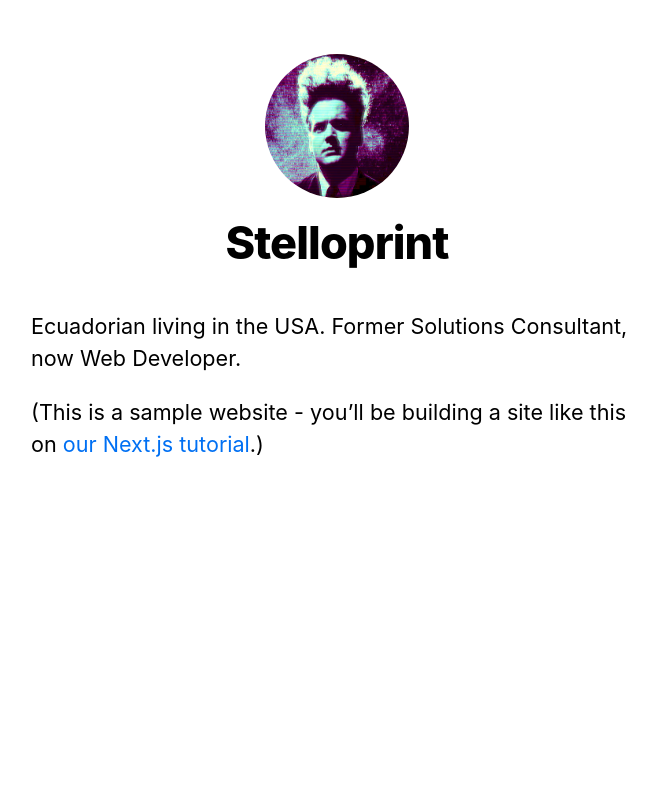
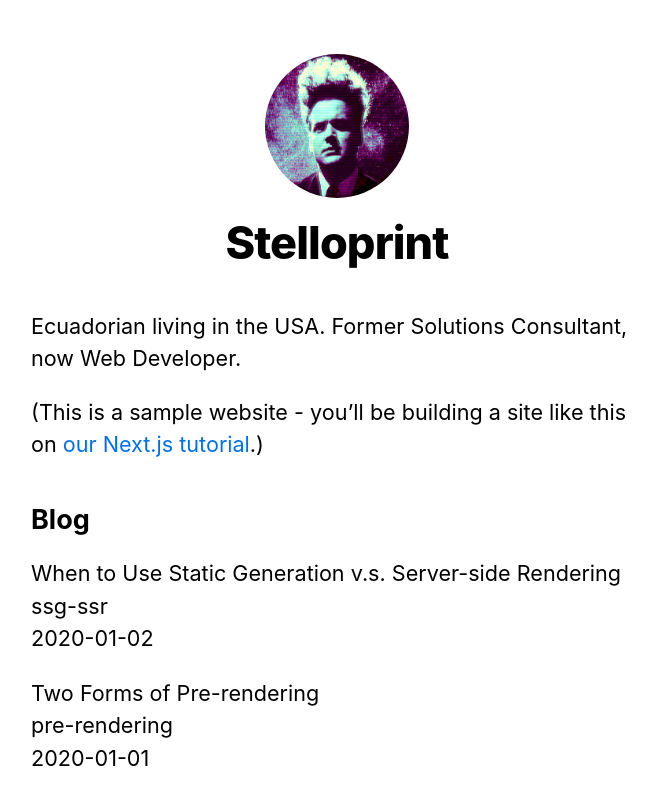
Before and after one commit to stephenlprice/next-tutorial, a Next.js app: page / in a window 1280 px wide. Shown: the top 804 px of the page, without its empty margins (303-959 px from the left). Built offline with nearby package versions, Linux system fonts and the light colour scheme.

Commit message:
implement getStaticProps()

```diff
--- /dev/null
+++ b/lib/posts.js
@@ -0,0 +1,37 @@
+import fs from 'fs'
+import path from 'path'
+import matter from 'gray-matter'
+
+const postsDirectory = path.join(process.cwd(), 'posts');
+
+export function getSortedPostsData() {
+  // get file names in /posts
+  const fileNames = fs.readdirSync(postsDirectory);
+  const allPostsData = fileNames.map(fileName => {
+    // remove ".md" from file to get an id\
+    const id  = fileName.replace(/\.md$/, '');
+
+    // read markdown as string
+    const fullPath = path.join(postsDirectory, fileName);
+    const fileContents = fs.readFileSync(fullPath, 'utf8');
+
+    // use gray-matter to parse the post YAML front matter of each post
+    const matterResults = matter(fileContents);
+
+    return {
+      id,
+      ...matterResults.data
+    }
+  });
+
+  // sort posts by date
+  return allPostsData.sort(({ date: a }, { date: b }) => {
+    if (a < b) {
+      return 1;
+    } else if (a > b) {
+      return -1;
+    } else {
+      return 0;
+    }
+  });
+}
--- a/package.json
+++ b/package.json
@@ -8,6 +8,7 @@
     "start": "next start"
   },
   "dependencies": {
+    "gray-matter": "^4.0.3",
     "next": "^10.0.0",
     "react": "17.0.1",
     "react-dom": "17.0.1"
--- a/pages/index.js
+++ b/pages/index.js
@@ -1,8 +1,20 @@
 import Head from 'next/head'
 import Layout, { siteTitle } from '../components/layout'
 import utilStyles from '../styles/utils.module.css'
+import { getSortedPostsData } from '../lib/posts'
 
-export default function Home() {
+// adds YAML front matter to getStaticProps()
+export async function getStaticProps() {
+  const allPostsData = getSortedPostsData();
+
+  return {
+    props: {
+      allPostsData,
+    }
+  }
+}
+
+export default function Home({ allPostsData }) {
   return (
     <Layout home>
       <Head>
@@ -15,6 +27,20 @@
           <a href="https://nextjs.org/learn">our Next.js tutorial</a>.)
         </p>
       </section>
+      <section className={`${utilStyles.headingMd} ${utilStyles.padding1px}`}>
+        <h2 className={utilStyles.headingLg}>Blog</h2>
+        <ul className={utilStyles.list}>
+          {allPostsData.map(({ id, date, title }) => (
+            <li className={utilStyles.listItem} key={id}>
+              {title}
+              <br/>
+              {id}
+              <br/>
+              {date}
+            </li>
+          ))}
+        </ul>
+      </section>
     </Layout>
   )
 }
```
Also changed, not shown: 1 other file (tests, documents, lock files or other folders).
